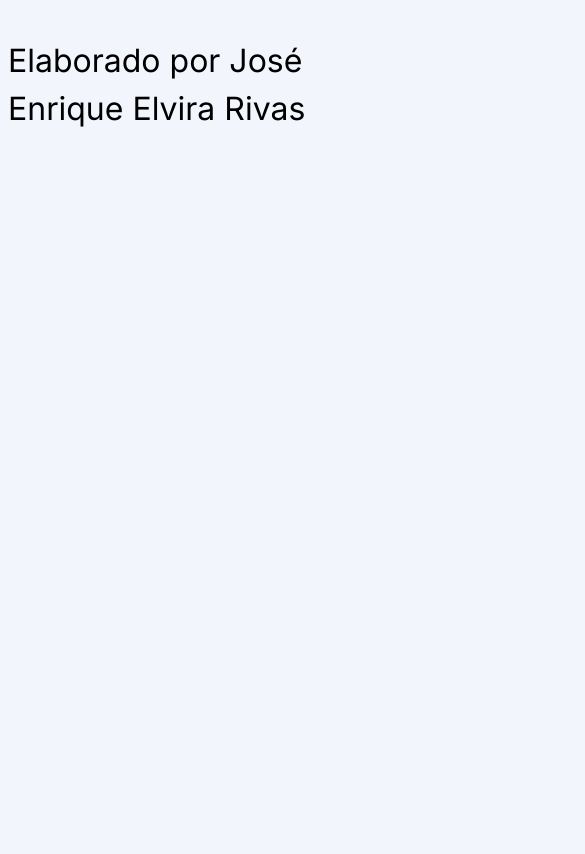
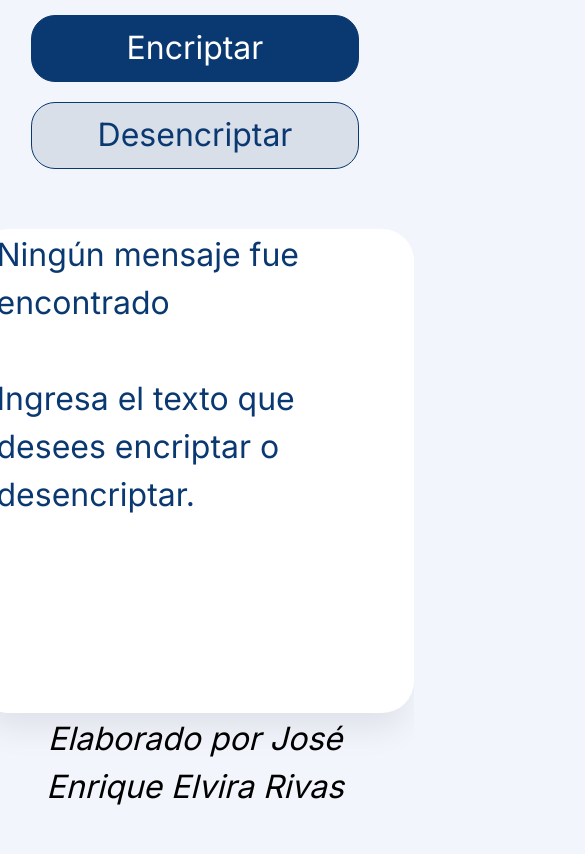
Before and after one commit to Kike-Elvira/Challenge1-Oracle-ONE, a plain HTML site: page index.html in a window 390 px wide. Shown: the part 704-1558 px from the top of the page, 585 px wide, since content can reach past the window. Before the commit the page ends 880 px from the top, so only its background shows below. Drawn offline with Linux system fonts and the light colour scheme.

Commit message:
actualizacion del diseño mobil

```diff
--- a/index.html
+++ b/index.html
@@ -15,7 +15,7 @@
         <img class="logo" src="imagenes/Frame 6.png" alt="logo de alura" >
     </header>
     <main>
-        <section>
+        <section class="container-area">
             <textarea class="text-area" cols="30" rows="10" placeholder="Ingrese el texto aquí"></textarea>
             <div class="mensaje-informacion">
                 <img class="vector" src="imagenes/Vector.png" alt="">
@@ -26,7 +26,7 @@
                 <button class="btn-desencriptar" onclick="btnDesencriptar()">Desencriptar</button>
             </div>
         </section>
-        <section>
+        <section class="container-mensaje">
             <textarea class="mensaje" cols="20" rows="10" placeholder="Ningún mensaje fue encontrado&#10;&#10;Ingresa el texto que desees encriptar o desencriptar."></textarea>
 
             <div>
--- a/style.css
+++ b/style.css
@@ -111,3 +111,70 @@ main{
 .vector{
     vertical-align: middle; /* Espacio vertical del vector */
 }
+
+@media (max-width:768px) {
+
+   .header{
+    display: flex;
+    align-self: center;
+   }
+   .logo{
+    width: 30%;
+    height: 30%;
+   }
+
+   main{
+    display: flex;
+    flex-direction: column;
+    margin-left: 0;
+    justify-content: center;
+
+   }
+
+   .container-area{
+    display: flex;
+    flex-direction: column;
+   }
+   .container-mensaje{
+    display: flex;
+    flex-direction: column;
+    align-items:center;
+   }
+   .text-area{
+        height: auto;
+   }
+
+   .mensaje{
+    position: relative;
+    display: flex;
+    width: auto;
+    height: auto;
+    margin-left: 0;
+    left: 0px;
+    top: 40px;
+    background-image: none;
+   }
+
+   .botones{
+    display: flex;
+    flex-direction: column;
+    align-items: center;
+   }
+
+   .btn-desencriptar{
+    margin-left: 0;
+    margin-top: 20px;
+   }
+
+   .copiar{
+    position: initial;
+    margin-left: 0;
+    margin-top: 60px;
+   }
+
+   footer{
+    text-align: center;
+    text-decoration: solid;
+    font-style: oblique;
+   }
+}
```
